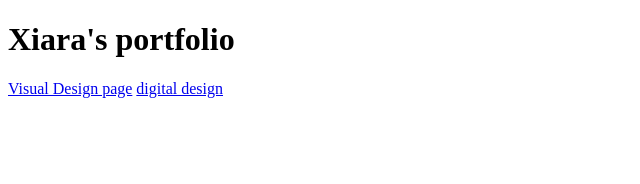
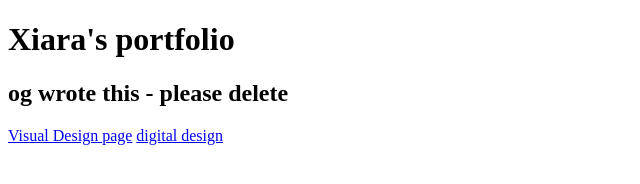
Before and after one commit to 1xis/1xis.github.io, a plain HTML site: page index.html in a window 1280 px wide. Shown: the whole page, without its empty margins (0-640 px from the left). Drawn offline with Linux system fonts and the light colour scheme.

Commit message:
og wrote this

```diff
--- a/index.html
+++ b/index.html
@@ -9,7 +9,7 @@
 
 	<h1>Xiara's portfolio</h1>
 
-
+	<h2>og wrote this -  please delete </h2>
 	<a href="visualdesign.html">Visual Design page</a>
 	<a href="digitaldesign.html">digital design</a>
 
```
